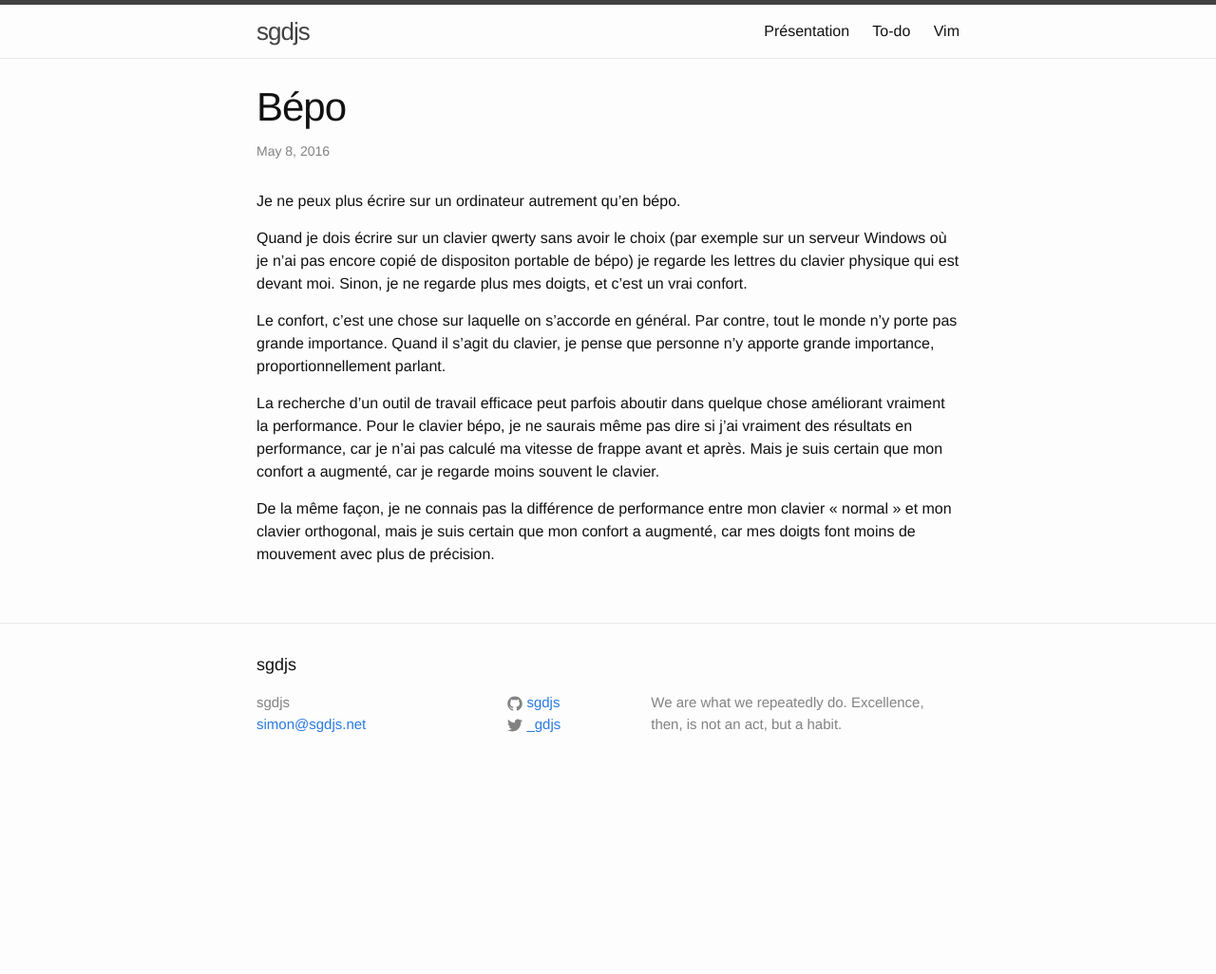
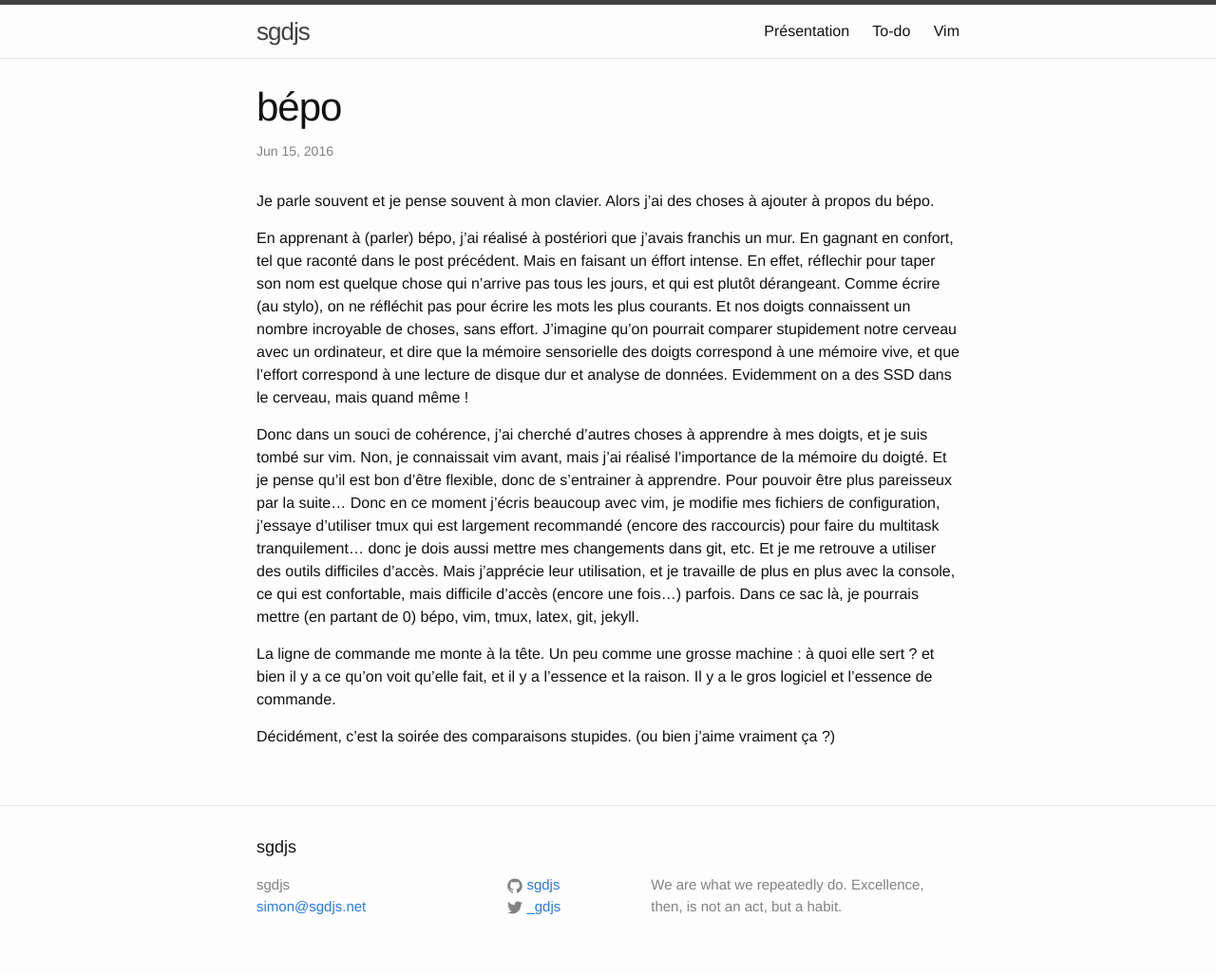
Before and after one commit to sgdjs/sgdjs.github.io, a Jekyll site: the page built from _posts/2016-06-15-bepo.markdown, in a window 1280 px wide. Shown: the whole page at 95% size. Built offline with Jekyll 4.4.1, drawn with Linux system fonts in a browser that asks for light colours; before the commit the page ends 900 px from its top, so only the background shows below that.

Commit message:
Update posts and todo

```diff
--- /dev/null
+++ b/_posts/2016-06-15-bepo.markdown
@@ -0,0 +1,42 @@
+---
+title: bépo
+date: 2016-06-15 22:13
+layout: post
+---
+Je parle souvent et je pense souvent à mon clavier. Alors j'ai des
+choses à ajouter à propos du bépo.
+
+En apprenant à (parler) bépo, j'ai réalisé à postériori que j'avais
+franchis un mur. En gagnant en confort, tel que raconté dans le post
+précédent. Mais en faisant un éffort intense. En effet, réflechir pour
+taper son nom est quelque chose qui n'arrive pas tous les jours, et
+qui est plutôt dérangeant. Comme écrire (au stylo), on ne réfléchit pas
+pour écrire les mots les plus courants. Et nos doigts connaissent un
+nombre incroyable de choses, sans effort. J'imagine qu'on pourrait
+comparer stupidement notre cerveau avec un ordinateur, et dire que la
+mémoire sensorielle des doigts correspond à une mémoire vive, et que
+l'effort correspond à une lecture de disque dur et analyse de données.
+Evidemment on a des SSD dans le cerveau, mais quand même !
+
+Donc dans un souci de cohérence, j'ai cherché d'autres choses à
+apprendre à mes doigts, et je suis tombé sur vim. Non, je connaissait
+vim avant, mais j'ai réalisé l'importance de la mémoire du doigté. Et je
+pense qu'il est bon d'être flexible, donc de s'entrainer à apprendre.
+Pour pouvoir être plus pareisseux par la suite…
+Donc en ce moment j'écris beaucoup avec vim, je modifie mes fichiers de
+configuration, j'essaye d'utiliser tmux qui est largement recommandé
+(encore des raccourcis) pour faire du multitask tranquilement… donc je
+dois aussi mettre mes changements dans git, etc. Et je me retrouve a
+utiliser des outils difficiles d'accès. Mais j'apprécie leur
+utilisation, et je travaille de plus en plus avec la console, ce qui est
+confortable, mais difficile d'accès (encore une fois…) parfois. Dans ce
+sac là, je pourrais mettre (en partant de 0) bépo, vim, tmux, latex,
+git, jekyll.
+
+La ligne de commande me monte à la tête. Un peu comme une grosse
+machine : à quoi elle sert ? et bien il y a ce qu'on voit qu'elle fait,
+et il y a l'essence et la raison. Il y a le gros logiciel et l'essence
+de commande.
+
+Décidément, c'est la soirée des comparaisons stupides. (ou bien j'aime
+vraiment ça ?)
```
Also changed, not shown: _posts/2016-06-15-probleme.markdown (added, +14 -0 lines), todo.md (+3 -0 lines).
